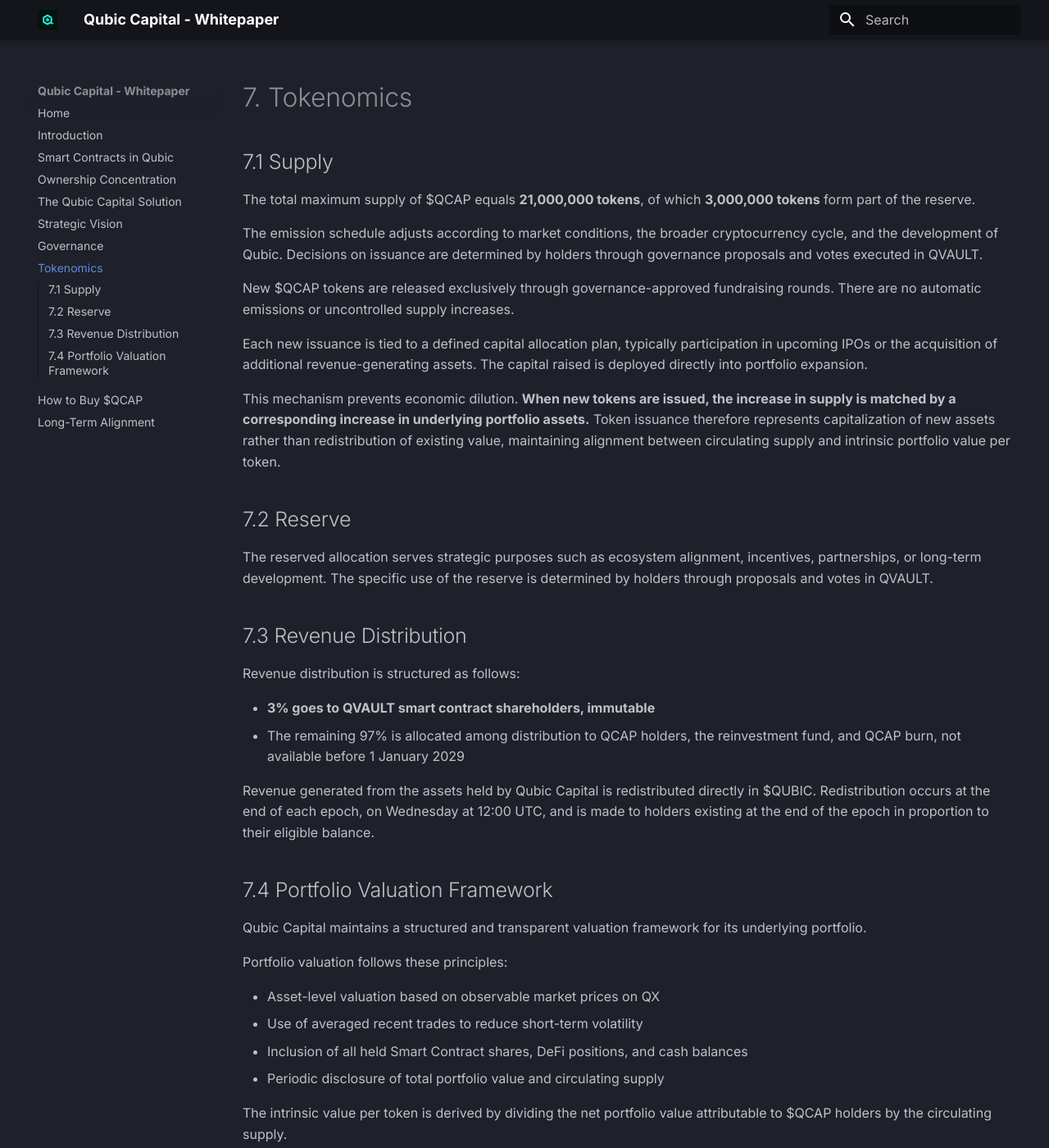
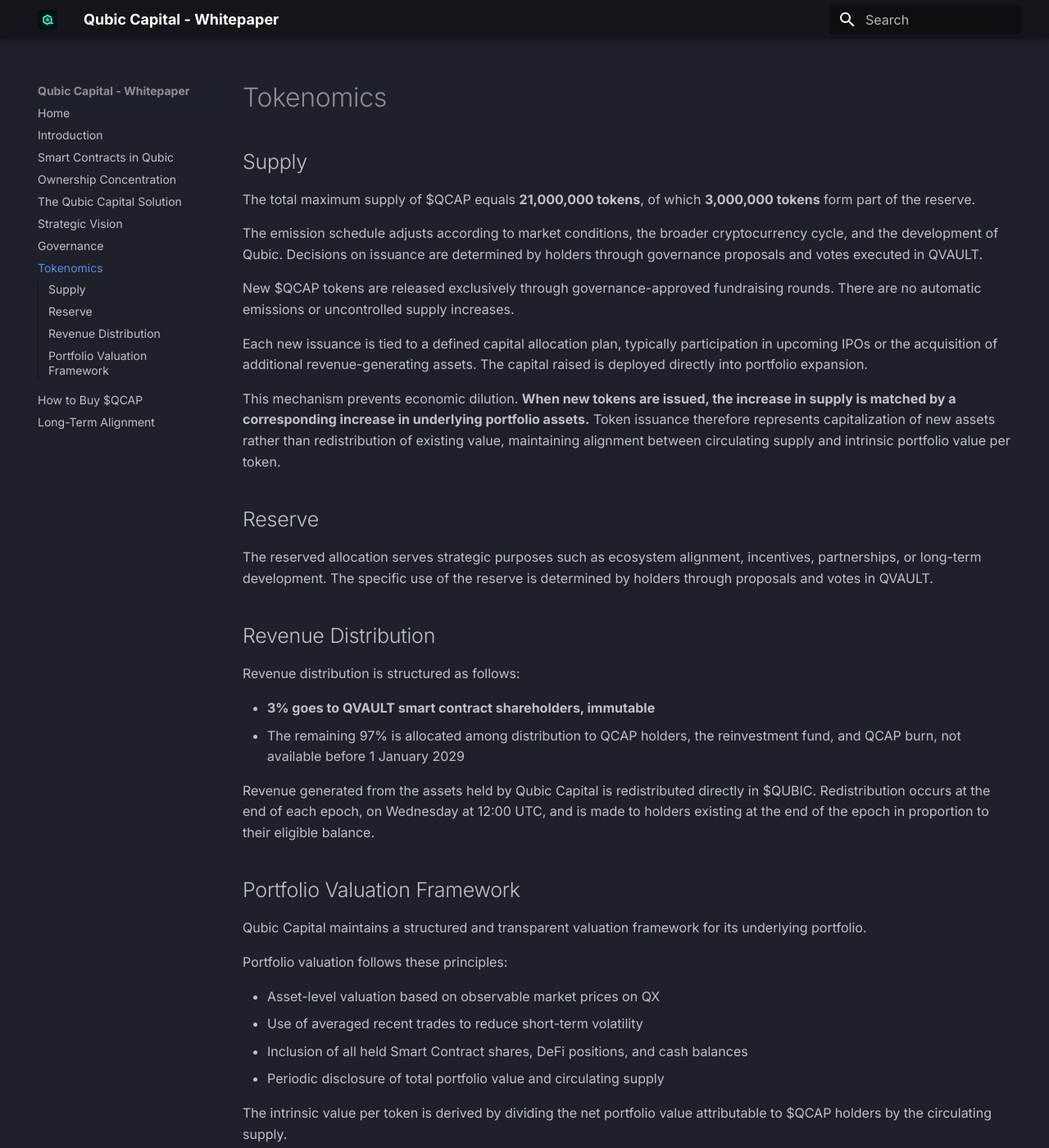
Before and after one commit to HermanToothrot10/qubic-capital-whitepaper, an MkDocs documentation site: the page built from docs/07-tokenomics.md, in a window 1280 px wide and 1400 px high. Shown: the whole window at 82% size. Built offline with MkDocs 1.6.1 and Material for MkDocs 9.7.7, drawn with Linux system fonts in a browser that asks for light colours.

Commit message:
Update 07-tokenomics.md

```diff
--- a/docs/07-tokenomics.md
+++ b/docs/07-tokenomics.md
@@ -1,6 +1,6 @@
-# 7. Tokenomics
+# Tokenomics
 
-## 7.1 Supply
+## Supply
 
 The total maximum supply of $QCAP equals **21,000,000 tokens**, of which **3,000,000 tokens** form part of the reserve.
 
@@ -12,11 +12,11 @@ Each new issuance is tied to a defined capital allocation plan, typically partic
 
 This mechanism prevents economic dilution. **When new tokens are issued, the increase in supply is matched by a corresponding increase in underlying portfolio assets.** Token issuance therefore represents capitalization of new assets rather than redistribution of existing value, maintaining alignment between circulating supply and intrinsic portfolio value per token.
 
-## 7.2 Reserve
+## Reserve
 
 The reserved allocation serves strategic purposes such as ecosystem alignment, incentives, partnerships, or long-term development. The specific use of the reserve is determined by holders through proposals and votes in QVAULT.
 
-## 7.3 Revenue Distribution
+## Revenue Distribution
 
 Revenue distribution is structured as follows:
 
@@ -25,7 +25,7 @@ Revenue distribution is structured as follows:
 
 Revenue generated from the assets held by Qubic Capital is redistributed directly in $QUBIC. Redistribution occurs at the end of each epoch, on Wednesday at 12:00 UTC, and is made to holders existing at the end of the epoch in proportion to their eligible balance.
 
-## 7.4 Portfolio Valuation Framework
+## Portfolio Valuation Framework
 
 Qubic Capital maintains a structured and transparent valuation framework for its underlying portfolio.
 
```
